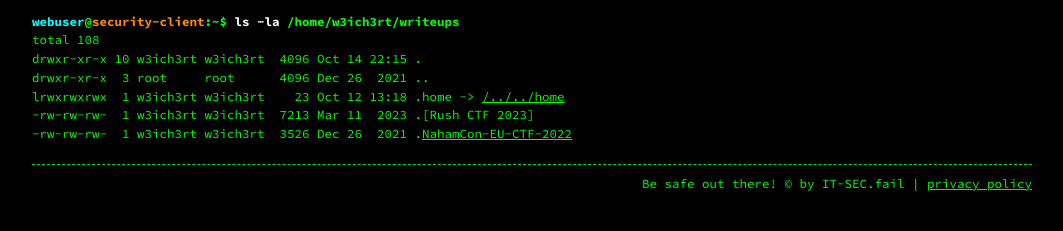
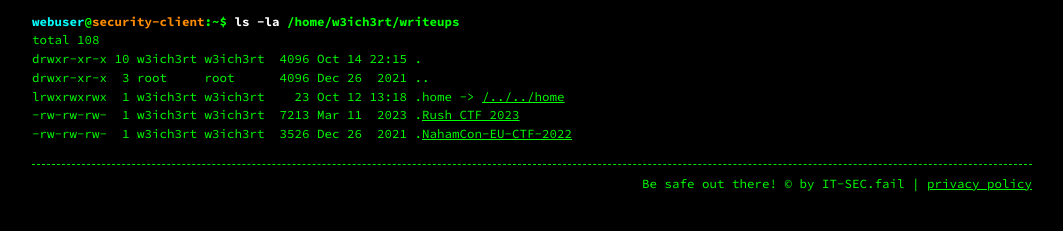
Before and after one commit to it-sec-fail/it-sec-fail.github.io, a Jekyll site: the page built from writeups.md, in a window 1280 px wide. Shown: the part 123-354 px from the top of the page, without its empty margins (108-1171 px from the left). Built offline with Jekyll 4.4.1, drawn with Linux system fonts in a browser that asks for light colours; part of the change alters nothing that is shown.

Commit message:
fixed link

```diff
--- a/writeups.md
+++ b/writeups.md
@@ -9,5 +9,5 @@ total 108
 drwxr-xr-x 10 w3ich3rt w3ich3rt  4096 Oct 14 22:15 .
 drwxr-xr-x  3 root     root      4096 Dec 26  2021 ..
 lrwxrwxrwx  1 w3ich3rt w3ich3rt    23 Oct 12 13:18 .home -> [/../../home](/readme.md)
--rw-rw-rw-  1 w3ich3rt w3ich3rt  7213 Mar 11  2023 .[Rush CTF 2023]
+-rw-rw-rw-  1 w3ich3rt w3ich3rt  7213 Mar 11  2023 .[Rush CTF 2023](writeups/rushctf2022/rushctf.md)
 -rw-rw-rw-  1 w3ich3rt w3ich3rt  3526 Dec 26  2021 .[NahamCon-EU-CTF-2022](/writeups/nahamcon-eu-2022/nahamcon-eu-2022.md)
```
